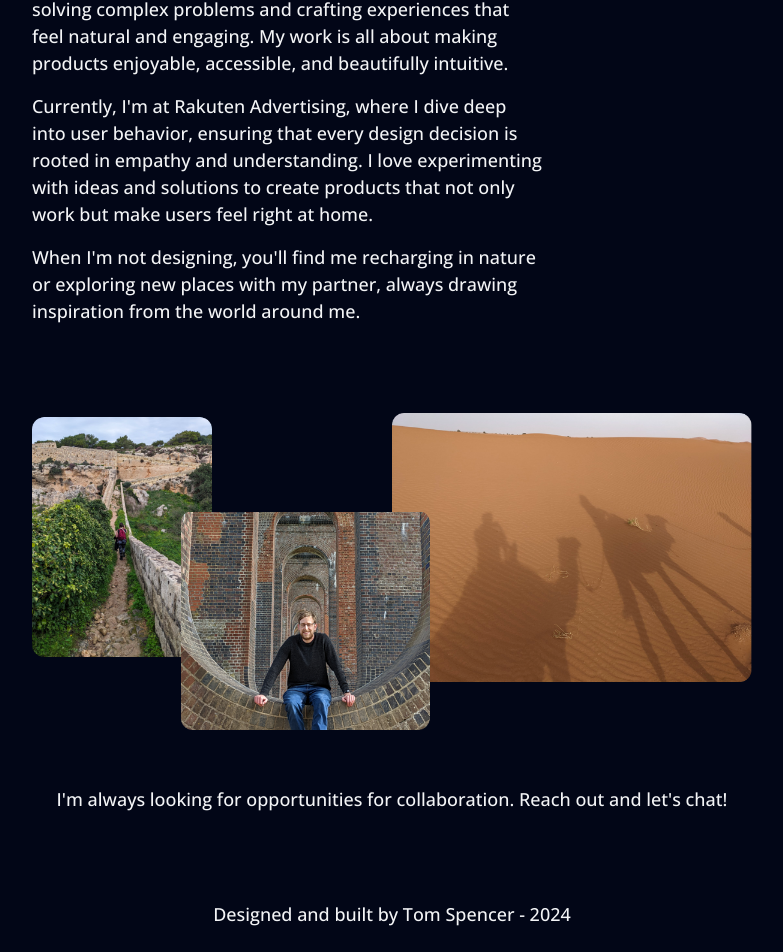
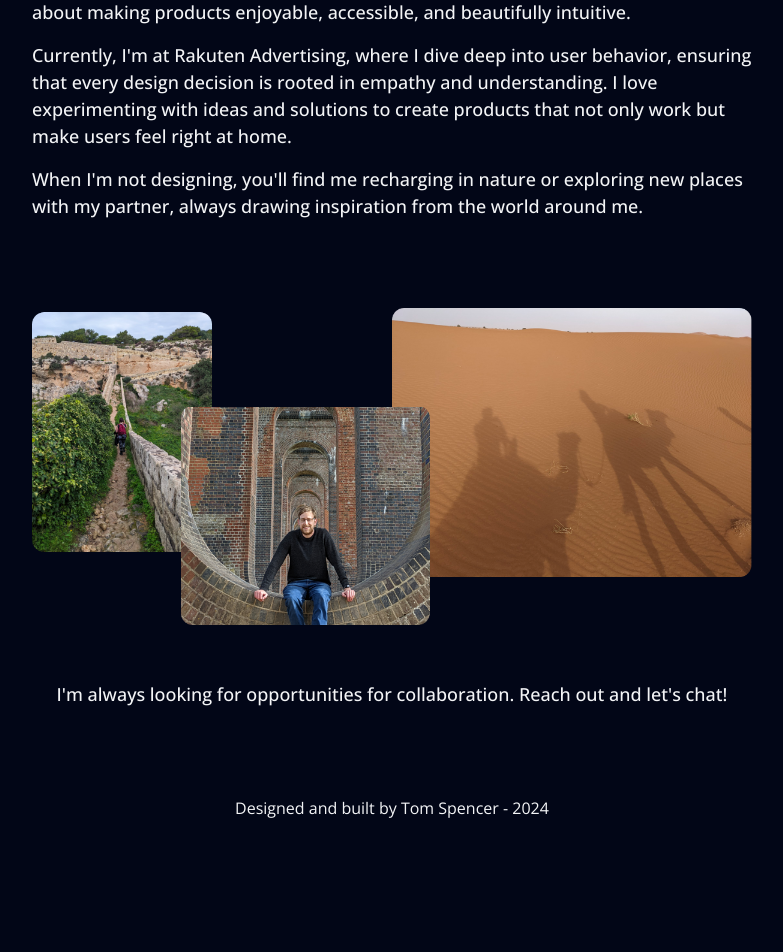
Before and after one commit to tomatronic/portfolio2024, a Next.js app: page /about in a window 1280 px wide. Shown: the part 645-1597 px from the top of the page, without its empty margins (248-1031 px from the left). After the commit the page ends 1513 px from the top, so only its background shows below. Built offline with nearby package versions, Linux system fonts and the light colour scheme.

Commit message:
Minor update to about page and smaller footer copy

```diff
--- a/src/app/about/page.js
+++ b/src/app/about/page.js
@@ -8,7 +8,7 @@ export async function generateMetadata() {
 export default function About() {
     return (
         <div className="bg-slate-950">
-        <div className="container mx-auto max-w-screen-md px-6 pt-10">
+        <div className="container mx-auto max-w-screen-md px-6 pt-4">
         <div className="grid grid-cols-1 gap-14 py-10">
 
                 <div className="grid grid-cols-1 gap-14 md:grid-cols-12">
@@ -21,16 +21,16 @@ export default function About() {
                     <img src="/bio.png" alt="You will often find me out hiking in the South Downs National Park" className="mx-auto rounded-2xl" />
                 </div>
                 </div>
-                <div className="md:text-lg my-4 max-w-lg font-light lg:mb-8 lg:text-xl">
-                        <p className="text-gray-100">I'm a Senior UX Designer based in Brighton, UK. I thrive on solving complex problems and crafting experiences that feel natural and engaging. My work is all about making products enjoyable, accessible, and beautifully intuitive.</p>
-                        <p className="pt-4 text-gray-100">Currently, I'm at Rakuten Advertising, where I dive deep into user behavior, ensuring that every design decision is rooted in empathy and understanding. I love experimenting with ideas and solutions to create products that not only work but make users feel right at home.</p>
-                        <p className="pt-4 text-gray-100">When I'm not designing, you'll find me recharging in nature or exploring new places with my partner, always drawing inspiration from the world around me.</p>
+                <div className="md:text-lg my-4 max-w-screen-md font-light lg:mb-8 lg:text-xl">
+                        <p>I'm a Senior UX Designer based in Brighton, UK. I thrive on solving complex problems and crafting experiences that feel natural and engaging. My work is all about making products enjoyable, accessible, and beautifully intuitive.</p>
+                        <p className="pt-4">Currently, I'm at Rakuten Advertising, where I dive deep into user behavior, ensuring that every design decision is rooted in empathy and understanding. I love experimenting with ideas and solutions to create products that not only work but make users feel right at home.</p>
+                        <p className="pt-4">When I'm not designing, you'll find me recharging in nature or exploring new places with my partner, always drawing inspiration from the world around me.</p>
                 </div>
                     <div>
                         <img src="/aboutBanner.png" alt="A little insight to my life" width="100%" />
                     </div>
                 <div>
-                        <p className="text-center text-gray-100">I'm always looking for opportunities for collaboration. <a href="mailto:tom.m.spencer+portfolio@gmail.com" className="hover:text-purple-500">Reach out and let's chat!</a></p>
+                        <p className="text-center">I'm always looking for opportunities for collaboration. <a href="mailto:tom.m.spencer+portfolio@gmail.com" className="hover:text-teal-400">Reach out and let's chat!</a></p>
                 </div>
             </div>
         </div>
--- a/src/app/components/footer.js
+++ b/src/app/components/footer.js
@@ -4,8 +4,8 @@ export default function Footer() {
     return (
 <div className="flex w-full items-center justify-center bg-slate-950">
         <div className="flex w-full flex-col px-4 md:w-2/3">
-            <div className="flex flex-col">
-                <p className="my-12 w-full text-center text-gray-100">Designed and built by Tom Spencer - {year}</p>
+            <div className="text-xs flex flex-col">
+                <div className="text-xs my-12 w-full text-center text-gray-100">Designed and built by Tom Spencer - {year}</div>
             </div>
         </div>
     </div>
```
